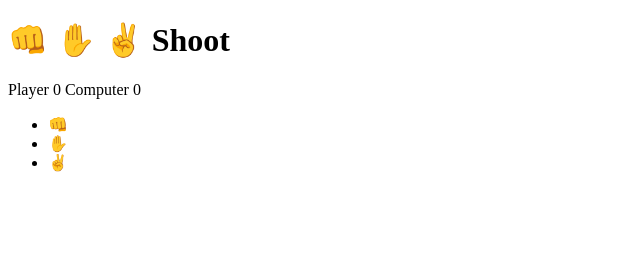
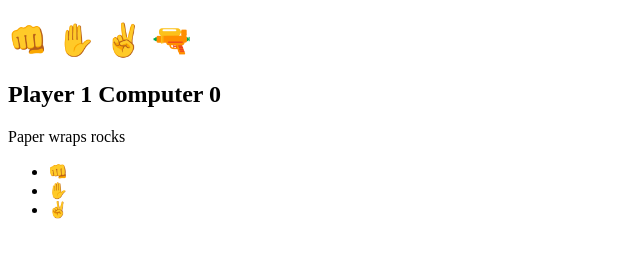
Before and after one commit to THREEhundo/RPS, a plain HTML site: page index.html in a window 1280 px wide. Shown: the whole page, without its empty margins (0-640 px from the left). Drawn offline with Linux system fonts and the light colour scheme.

Commit message:
changed shoot to emoji changed <p> scoreboard to <h2>

```diff
--- a/index.html
+++ b/index.html
@@ -2,16 +2,17 @@
 <html lang="en" dir="ltr">
   <head>
     <meta charset="utf-8">
-    <title>Rock Paper Scissors Say Shoot!</title>
+    <title>Rock Paper Scissors Shoot!</title>
     <link rel="stylesheet" href="css/stylesheet.css">
     <script type="text/javascript" src="js/game.js"></script>
   </head>
   <body>
     <div class="heading">
-      <h1>👊 ✋ ✌️ Shoot</h1>
+      <h1>👊 ✋ ✌️ 🔫</h1>
     </div>
     <div id="scoreboard">
-      <p>Player <span id="pScore">0</span> Computer <span id="cScore">0<span></p>
+      <h2>Player <span id="pScore">1</span> Computer <span id="cScore">0<span></h2>
+      <p id="playByPlay">Paper wraps rocks</p>
     </div>
     <div id="game">
        <div id="playerChoice"></div>
```
